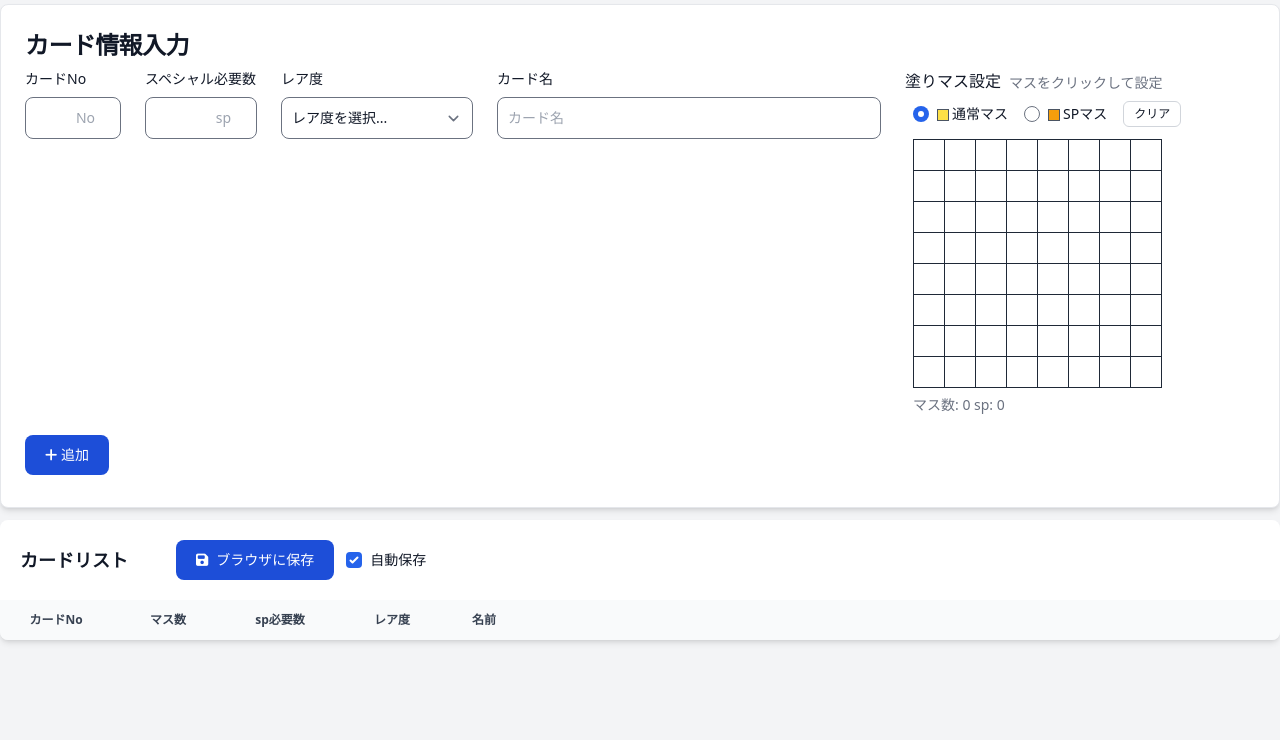
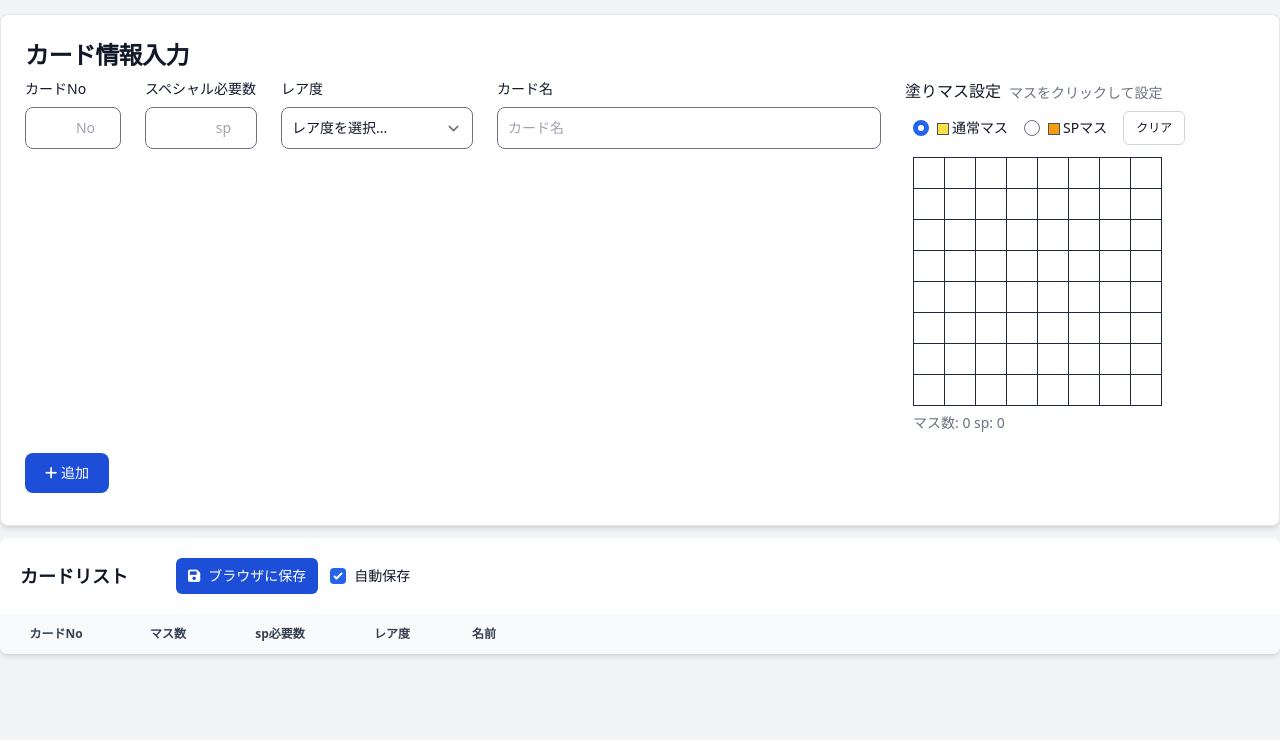
Before and after one commit to KKishikawa/tableturf-battle-card-create, a website built with webpack: page src/index.html in a window 1280 px wide. Shown: the part 60-800 px from the top of the page. Built offline with nearby package versions, Linux system fonts and the light colour scheme.

Commit message:
ボタンの大きさの種類を追加

```diff
--- a/src/index.html
+++ b/src/index.html
@@ -156,7 +156,7 @@
                 </div>
                 <button
                   id="button_clear_cardgrid"
-                  class="button button-sm button-default"
+                  class="button button-xs button-default"
                   title="塗り情報のクリア"
                   type="button"
                 >
@@ -186,7 +186,7 @@
               <span class="mr-12">カードリスト</span
               ><button
                 id="save_cardlist_browser"
-                class="mr-3 button button-primary"
+                class="mr-3 button button-primary button-sm"
                 title="ブラウザに保存"
                 type="button"
               >
--- a/src/styles/components.css
+++ b/src/styles/components.css
@@ -107,7 +107,10 @@
   @apply text-gray-900 bg-white border border-gray-300 hover:bg-gray-100 focus:ring-gray-200 dark:bg-gray-800 dark:text-white dark:border-gray-600 dark:hover:bg-gray-700 dark:hover:border-gray-600 dark:focus:ring-gray-700;
 }
 .button-sm {
-  @apply focus:ring-2 px-2.5 py-1 rounded-md text-xs;
+  @apply focus:ring-4 px-3 py-2 rounded-md text-sm;
+}
+.button-xs {
+  @apply focus:ring-4 px-3 py-2 rounded-md text-xs;
 }
 
 .button-toggle {
```
